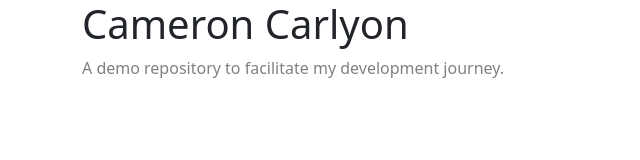
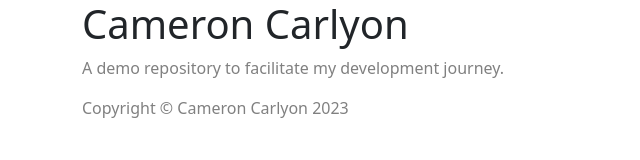
Before and after one commit to CameronCarlyon/cameroncarlyon.github.io, a plain HTML site: page index.html in a window 1280 px wide. Shown: the whole page, without its empty margins (0-640 px from the left). Drawn offline with nearby package versions, Linux system fonts and the light colour scheme.

Commit message:
Update index.html

```diff
--- a/index.html
+++ b/index.html
@@ -18,6 +18,11 @@
           <p>A demo repository to facilitate my development journey.</p>
         </div>
       </div>
+      <div class="row">
+        <div class="col-6 col-lg-12">
+          <p>Copyright © Cameron Carlyon 2023</p>
+        </div>
+      </div>
     </div>
   </body>
 </html>
```
